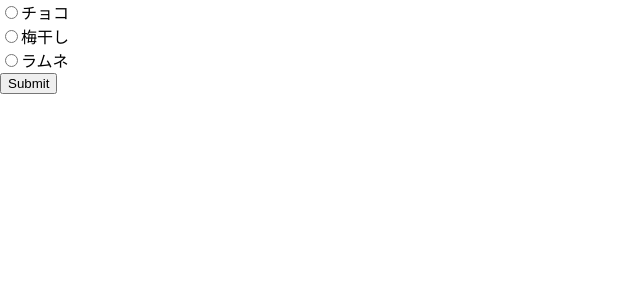
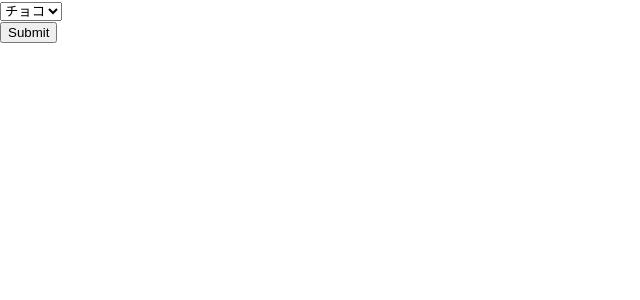
Before and after one commit to s19014/sagent, a React (Create React App) app: page / in a window 1280 px wide. Shown: the top 300 px of the page, without its empty margins (0-640 px from the left). Built offline with nearby package versions, Linux system fonts and the light colour scheme.

Commit message:
1/29 修正

```diff
--- a/src/App.js
+++ b/src/App.js
@@ -1,5 +1,5 @@
 import React from 'react'
-import RadioForm from './RadioForm'
+import SelectForm from './SelectForm'
 
 class App extends React.Component {
   constructor (props) {
@@ -11,7 +11,7 @@ class App extends React.Component {
   render () {
     return (
       <div>
-        <RadioForm items={['チョコ', '梅干し', 'ラムネ']}/>
+        <SelectForm items={['チョコ', '梅干し', 'ラムネ']} value='チョコ' />
       </div>
     )
   }
--- a/src/RadioForm.js
+++ b/src/SelectForm.js
@@ -1,40 +1,35 @@
 import React from 'react'
 
-class RadioForm extends React.Component {
+class SelectForm extends React.Component {
   constructor (props) {
     super(props)
     this.state = {
       items: props.items,
-      value: ''
+      value: props.value
     }
   }
 
   render () {
-    const radiolist = this.state.items.map(i => {
+    const options = this.state.items.map(i => {
       return (
-        <div key={i}>
-          <label>
-            <input
-              type='radio'
-              name='items'
-              value={i}
-              checked={this.state.value === i}
-              onChange={e => this.doChange(e)}
-            />
-            {i}
-          </label>
-        </div>
+        <option key={i} value={i}>
+          {i}
+        </option>
       )
     })
     return (
       <div>
         <form onSubmit={e => this.doSubmit(e)}>
-          {radiolist}
+          <select value={this.state.value} onChange={e => this.doChange(e)}>
+            {options}
+          </select>
+          <br />
           <input type='submit' />
         </form>
       </div>
     )
   }
+
   doChange (e) {
     this.setState({ value: e.target.value })
   }
@@ -45,4 +40,4 @@ class RadioForm extends React.Component {
   }
 }
 
-export default RadioForm
+export default SelectForm
```
Also changed, not shown: 1 other file (tests, documents, lock files or other folders).
